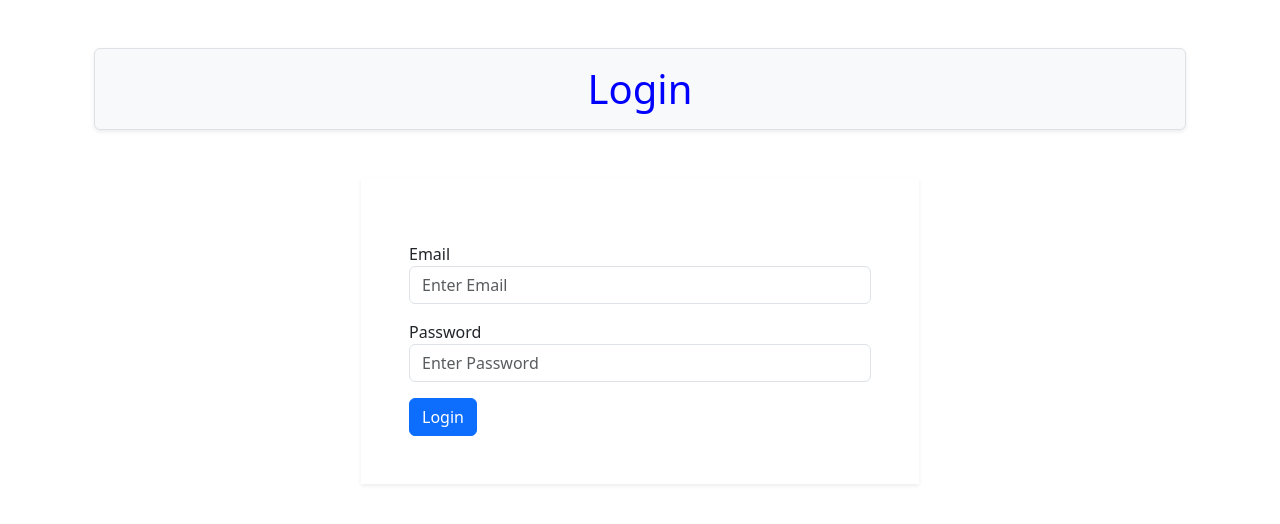
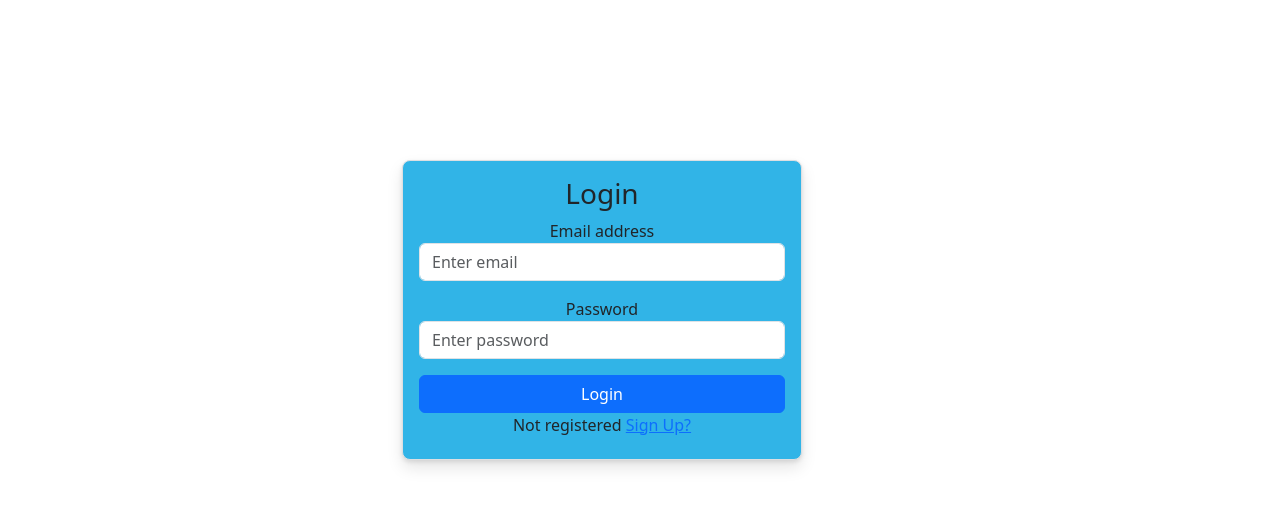
Before and after one commit to praffulchauhan/foodecommerce, a React (Create React App) app in the folder react-app/: page / in a window 1280 px wide. Shown: the top 524 px of the page. Built offline with nearby package versions, Linux system fonts and the light colour scheme.

Commit message:
login/signup file

```diff
--- a/react-app/src/App.js
+++ b/react-app/src/App.js
@@ -4,10 +4,9 @@ import Login from "./Components/Login/Login";
 function App() {
   return (
     <div className="container">
-      <Login />
-      {/* <Routes>
+      <Routes>
         <Route path="/" element={<Login />} />
-      </Routes> */}
+      </Routes>
     </div>
   );
 }
--- /dev/null
+++ b/react-app/src/Components/Login/Login.css
@@ -0,0 +1,14 @@
+.login {
+  justify-content: center;
+  width: 400px;
+  background: rgb(49, 180, 231);
+  border: 1px solid #dddfe2;
+  box-shadow: 0 2px 4px rgb(0 0 0/10%), 0 8px 16px rgb(0 0 0/10%);
+  border-radius: 8px;
+  padding: 1rem;
+  align-items: center;
+  text-align: center;
+  height: 300px;
+  margin-top: 10rem;
+  margin-left: 20rem;
+}
--- a/react-app/src/Components/Login/Login.js
+++ b/react-app/src/Components/Login/Login.js
@@ -1,44 +1,36 @@
 import React from "react";
-import { Col, Container, Row } from "react-bootstrap";
+import "./Login.css";
 
 const Login = () => {
   return (
-    <div className="container">
-      <h1
-        style={{ color: "blue" }}
-        className="shadow-sm mt-5 p-3 text-nowrap text-center rounded bg-light border "
-      >
-        Login
-      </h1>
-      <Row className="mt-5">
-        <Col lg={6} className="p-5 m-auto shadow-sm rounded-lg">
+    <div className="login">
       <form>
-            <div className="mb-3 mt-3">
-              <label htmlFor="email">Email</label>
+        <h3>Login</h3>
+        <div className="mb-3">
+          <label>Email address</label>
           <input
             type="email"
-                name="email"
-                id="email"
             className="form-control"
-                placeholder="Enter Email"
+            placeholder="Enter email"
           />
         </div>
-            <div className="mb-3 mt-3">
-              <label htmlFor="password">Password</label>
+        <div className="mb-3">
+          <label>Password</label>
           <input
             type="password"
-                name="password"
-                id="password"
-                placeholder="Enter Password"
             className="form-control"
+            placeholder="Enter password"
           />
         </div>
+        <div className="d-grid">
           <button type="submit" className="btn btn-primary">
             Login
           </button>
+        </div>
+        <p className="forgot-password text-right">
+          Not registered <a href="/sign-in">Sign Up?</a>
+        </p>
       </form>
-        </Col>
-      </Row>
     </div>
   );
 };
--- a/react-app/src/index.js
+++ b/react-app/src/index.js
@@ -1,15 +1,24 @@
 import React from "react";
-import ReactDOM from "react-dom/client";
 import "./index.css";
 import App from "./App";
 import reportWebVitals from "./reportWebVitals";
+import { createRoot } from "react-dom/client";
+import "bootstrap/dist/css/bootstrap.css";
+import { BrowserRouter } from "react-router-dom";
 
-const root = ReactDOM.createRoot(document.getElementById("root"));
+const container = document.getElementById("root");
+const root = createRoot(container);
 root.render(
-  <React.StrictMode>
+  <BrowserRouter>
     <App />
-  </React.StrictMode>
+  </BrowserRouter>
 );
+// const root = ReactDOM.createRoot(document.getElementById("root"));
+// root.render(
+//   <React.StrictMode>
+//     <App />
+//   </React.StrictMode>
+// );
 
 // If you want to start measuring performance in your app, pass a function
 // to log results (for example: reportWebVitals(console.log))
```
Lines whose indentation alone changed are shown as unchanged.
